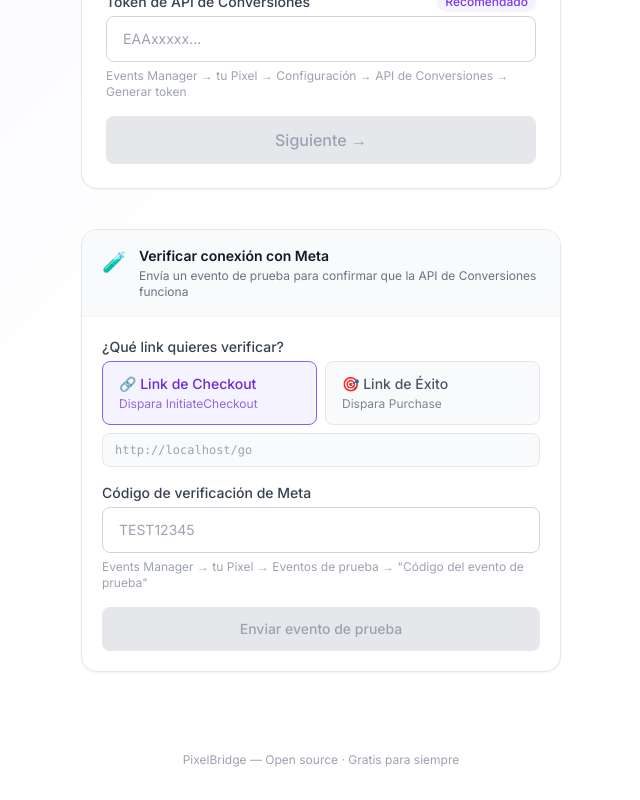
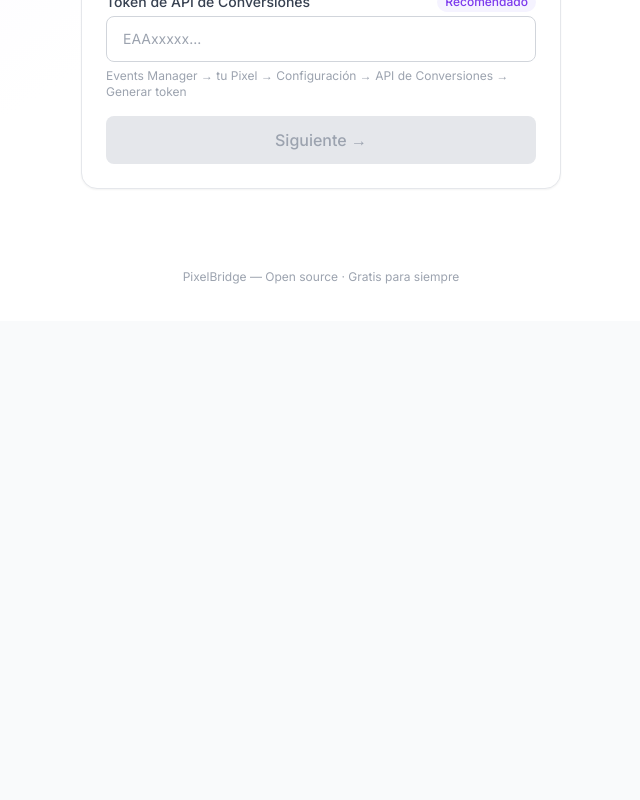
Before and after one commit to diegoroco/pixelbridge, a Next.js app: page / in a window 1280 px wide. Shown: the part 479-1279 px from the top of the page, without its empty margins (319-959 px from the left). After the commit the page ends 800 px from the top, so only its background shows below. Built offline with nearby package versions, Linux system fonts and the light colour scheme.

Commit message:
Test de eventos solo visible tras generar links, usa pixel/token del formulario

```diff
--- a/app/page.tsx
+++ b/app/page.tsx
@@ -49,13 +49,13 @@ export default function Home() {
         method: 'POST',
         headers: { 'Content-Type': 'application/json' },
         body: JSON.stringify({
-          pixelId: '',
-          token: '',
+          pixelId: form.pixelId.trim(),
+          token: form.token.trim(),
           event,
           eventId: crypto.randomUUID(),
           testEventCode: testCode.trim(),
-          value: 33,
-          currency: 'EUR',
+          value: parseFloat(form.productPrice) || 0,
+          currency: form.currency,
         }),
       })
       const data = await res.json()
@@ -460,23 +460,15 @@ export default function Home() {
               </ol>
             </div>
 
-            <button
-              onClick={reset}
-              className="w-full border border-gray-300 text-gray-600 py-3 rounded-lg font-medium hover:bg-gray-50 transition-colors text-sm"
-            >
-              + Crear nueva configuración
-            </button>
-          </div>
-        )}
-        {/* Test section — always visible */}
-        <div className="mt-10 bg-white rounded-2xl border border-gray-200 shadow-sm overflow-hidden">
+            {/* Test section — only shown after generating links */}
+            <div className="bg-white rounded-2xl border border-gray-200 shadow-sm overflow-hidden">
               <div className="bg-gray-50 px-5 py-4 border-b border-gray-100">
                 <div className="flex items-start gap-3">
                   <span className="text-xl mt-0.5">🧪</span>
                   <div>
                     <h3 className="font-semibold text-gray-900 text-sm">Verificar conexión con Meta</h3>
                     <p className="text-xs text-gray-500 mt-0.5">
-                  Envía un evento de prueba para confirmar que la API de Conversiones funciona
+                      Envía un evento de prueba con tu pixel y token para confirmar que funciona
                     </p>
                   </div>
                 </div>
@@ -488,12 +480,12 @@ export default function Home() {
                   </label>
                   <div className="grid grid-cols-2 gap-2">
                     {([
-                  { id: 'go', label: '🔗 Link de Checkout', sub: 'Dispara InitiateCheckout' },
-                  { id: 'success', label: '🎯 Link de Éxito', sub: 'Dispara Purchase' },
+                      { id: 'go', label: '🔗 Link de Checkout', sub: 'InitiateCheckout' },
+                      { id: 'success', label: '🎯 Link de Éxito', sub: 'Purchase' },
                     ] as const).map(opt => (
                       <button
                         key={opt.id}
-                    onClick={() => setTestLink(opt.id)}
+                        onClick={() => { setTestLink(opt.id); setTestStatus('idle') }}
                         className={`text-left px-4 py-3 rounded-lg border transition-all ${
                           testLink === opt.id
                             ? 'border-violet-500 bg-violet-50 text-violet-700'
@@ -501,13 +493,13 @@ export default function Home() {
                         }`}
                       >
                         <p className="text-sm font-medium">{opt.label}</p>
-                    <p className="text-xs mt-0.5 opacity-70">{opt.sub}</p>
+                        <p className="text-xs mt-0.5 opacity-70">Evento: {opt.sub}</p>
                       </button>
                     ))}
                   </div>
                   <div className="mt-2 flex items-center gap-2 bg-gray-50 rounded-lg px-3 py-2 border border-gray-200">
                     <p className="text-xs text-gray-400 font-mono truncate flex-1">
-                  {origin || 'https://pixelbridge-theta.vercel.app'}/{testLink}
+                      {links?.go.replace('/go', '') || origin}/{testLink}
                     </p>
                   </div>
                 </div>
@@ -519,7 +511,7 @@ export default function Home() {
                   <input
                     type="text"
                     value={testCode}
-                onChange={e => setTestCode(e.target.value)}
+                    onChange={e => { setTestCode(e.target.value); setTestStatus('idle') }}
                     placeholder="TEST12345"
                     className="w-full px-4 py-3 border border-gray-300 rounded-lg focus:outline-none focus:ring-2 focus:ring-violet-500 focus:border-transparent text-sm"
                   />
@@ -538,9 +530,7 @@ export default function Home() {
                       <div className="w-4 h-4 border-2 border-white border-t-transparent rounded-full animate-spin" />
                       Enviando...
                     </>
-              ) : (
-                'Enviar evento de prueba'
-              )}
+                  ) : 'Enviar evento de prueba'}
                 </button>
 
                 {testStatus === 'ok' && (
@@ -549,7 +539,6 @@ export default function Home() {
                     <p className="text-sm text-emerald-700">{testMessage}</p>
                   </div>
                 )}
-
                 {testStatus === 'error' && (
                   <div className="flex items-start gap-2 bg-red-50 border border-red-200 rounded-lg p-3">
                     <span className="text-red-500 font-bold text-sm">✕</span>
@@ -558,6 +547,15 @@ export default function Home() {
                 )}
               </div>
             </div>
+
+            <button
+              onClick={reset}
+              className="w-full border border-gray-300 text-gray-600 py-3 rounded-lg font-medium hover:bg-gray-50 transition-colors text-sm"
+            >
+              + Crear nueva configuración
+            </button>
+          </div>
+        )}
       </main>
 
       <footer className="text-center py-8 text-xs text-gray-400">
```
Lines whose indentation alone changed are shown as unchanged.
